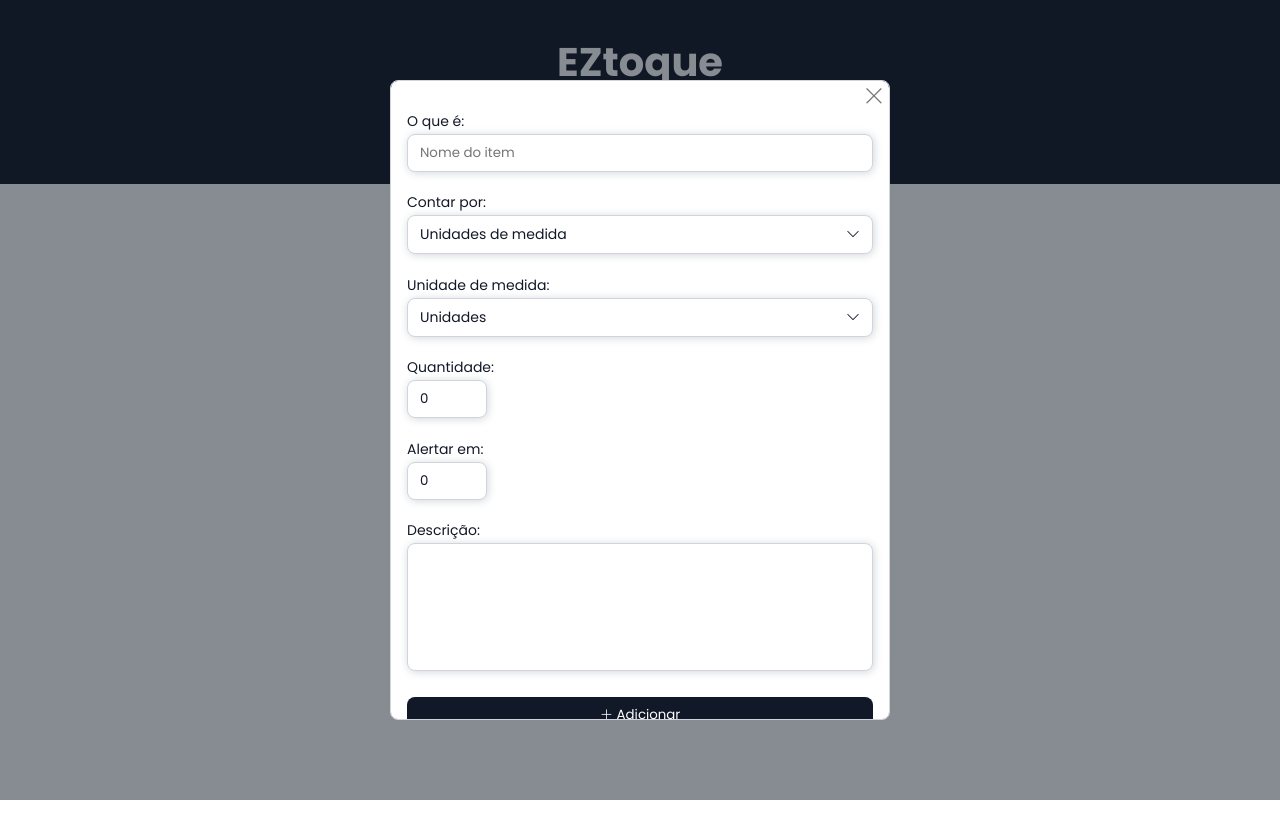
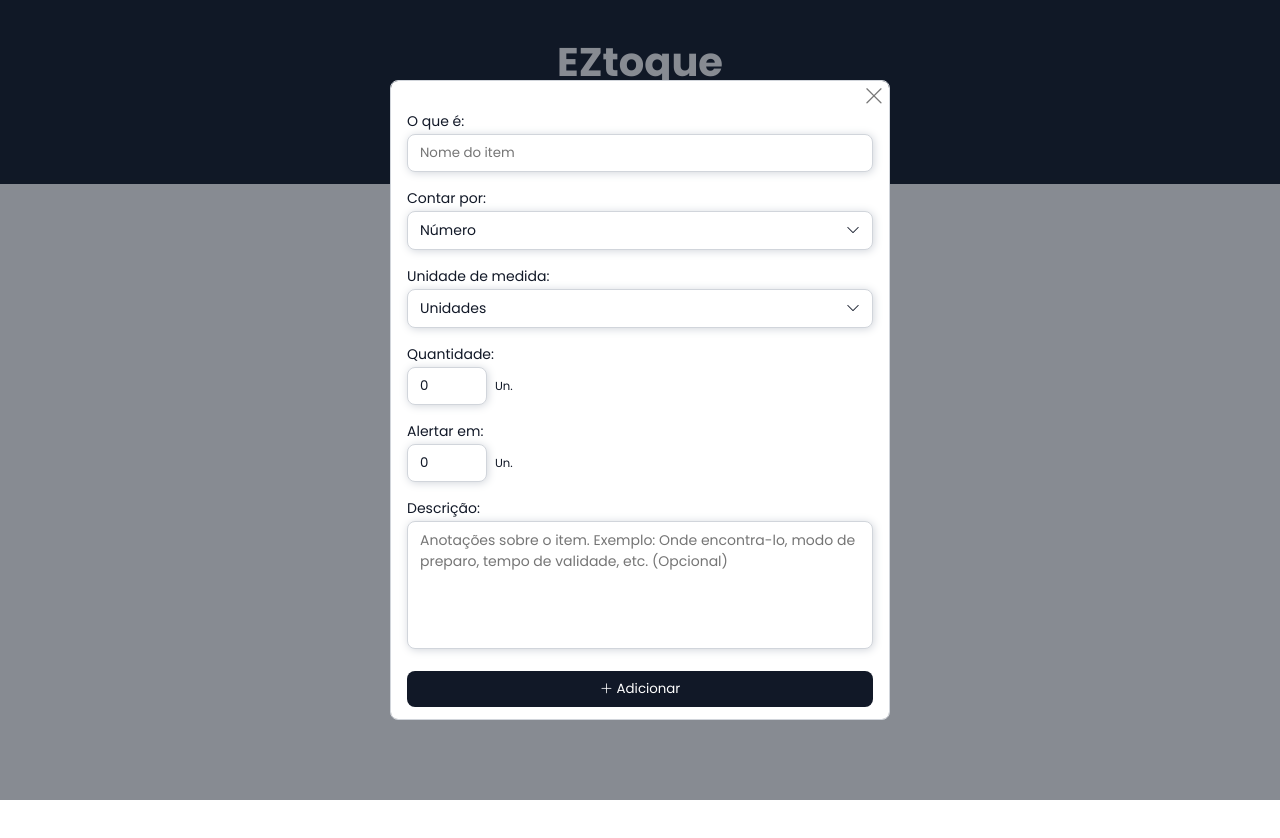
Before and after one commit to benhurk/Meu-Estoque, a React (Vite) app: page / in a window 1280 px wide. Both pictures are taken after typing "Sample" into the empty fields and a click on the button "Adicionar item". Shown: the top 838 px of the page. Built offline with nearby package versions, Linux system fonts and the light colour scheme; the HTML template or start-up script is replaced by a standard one.

Commit message:
Added the item's unity of measurement to every QuantityInput, added placeholder text to the description field and adjusted the fields spacing.

```diff
--- a/src/components/ItemForm/ItemForm.module.css
+++ b/src/components/ItemForm/ItemForm.module.css
@@ -1,7 +1,7 @@
 .form {
     display: flex;
     flex-direction: column;
-    gap: 1.275rem;
+    gap: 1rem;
 }
 
 .submitButton {
--- a/src/components/ItemForm/index.tsx
+++ b/src/components/ItemForm/index.tsx
@@ -122,7 +122,7 @@ export default function ItemForm({ setItemFormOpen }: Props) {
             <FormGroup elementId='item-type' labelText='Contar por:'>
                 <Select
                     options={[
-                        { label: 'Unidades de medida', value: 'number' },
+                        { label: 'Número', value: 'number' },
                         { label: 'Opções', value: 'options' },
                     ]}
                     elementId={'item-type'}
@@ -133,11 +133,7 @@ export default function ItemForm({ setItemFormOpen }: Props) {
                                 .value as QuantityType,
                         })
                     }
-                    value={
-                        fields.qtdType === 'number'
-                            ? 'Unidades de medida'
-                            : 'Opções'
-                    }
+                    value={fields.qtdType === 'number' ? 'Número' : 'Opções'}
                 />
             </FormGroup>
 
@@ -186,6 +182,7 @@ export default function ItemForm({ setItemFormOpen }: Props) {
                                 quantity: Number(e.target.value),
                             })
                         }
+                        unityOfMeasurement={fields.numberOf}
                     />
                 ) : (
                     <Select
@@ -214,6 +211,7 @@ export default function ItemForm({ setItemFormOpen }: Props) {
                                 alertQuantity: Number(e.target.value),
                             })
                         }
+                        unityOfMeasurement={fields.numberOf}
                     />
                 ) : (
                     <Select
@@ -236,6 +234,7 @@ export default function ItemForm({ setItemFormOpen }: Props) {
                 <textarea
                     className={`input ${styles.description}`}
                     id='item-description'
+                    placeholder='Anotações sobre o item. Exemplo: Onde encontra-lo, modo de preparo, tempo de validade, etc. (Opcional)'
                     value={fields.description}
                     onChange={(e) =>
                         setFields({ ...fields, description: e.target.value })
```
